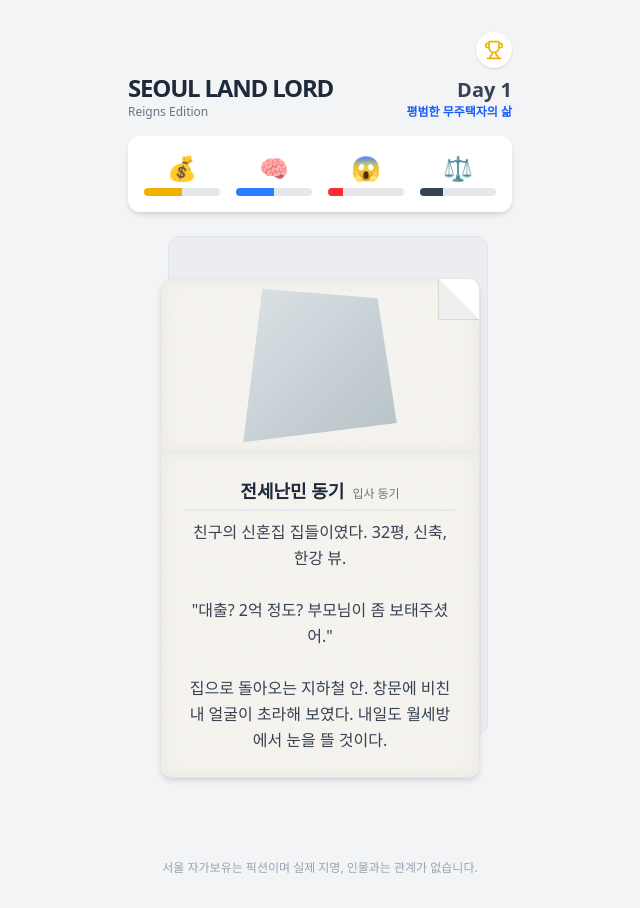
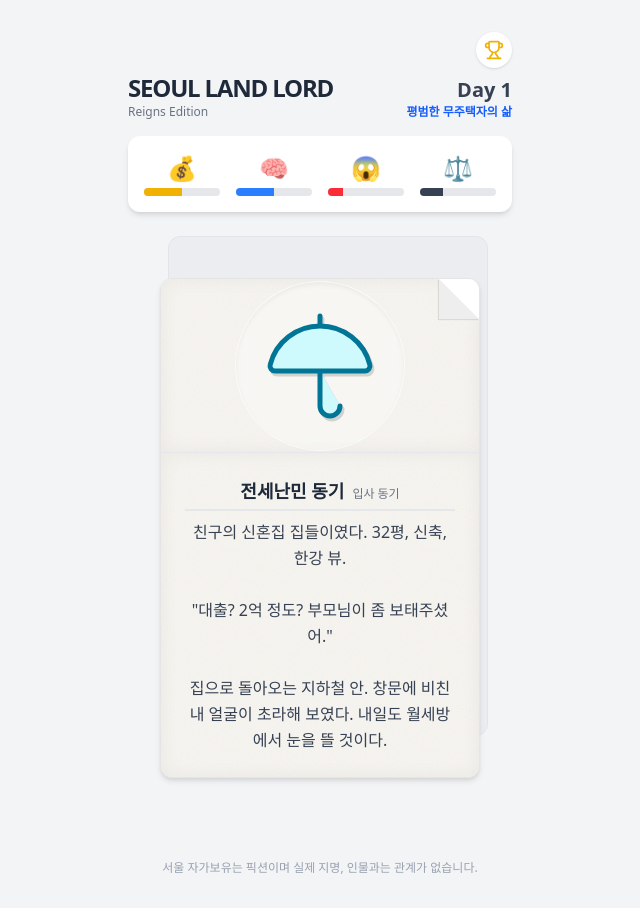
Before and after one commit to ddaog/seoul-real-estate-game, a React (Vite) app: page / in a window 1280 px wide. Shown: the whole page, without its empty margins (320-960 px from the left). Built offline with nearby package versions, Linux system fonts and the light colour scheme; no server answers.

Commit message:
feat: visual update to paper cut-out style
- v1.2.9 bump
- Replaced abstract origami shapes with Lucide Vector Icons
- Implemented 'Paper Cut-Out' CSS style (Hard Drop Shadows + Texture)
- Updated GameCard to render specific icons for each character role

```diff
--- a/package.json
+++ b/package.json
@@ -1,7 +1,7 @@
 {
   "name": "seoul-land-lord",
   "private": true,
-  "version": "1.2.8",
+  "version": "1.2.9",
   "type": "module",
   "scripts": {
     "dev": "vite",
--- a/src/components/GameCard.tsx
+++ b/src/components/GameCard.tsx
@@ -3,6 +3,7 @@ import { motion, useMotionValue, useTransform } from 'framer-motion';
 import type { PanInfo } from 'framer-motion';
 import type { Card } from '../types';
 import { DETAILED_CHARACTERS } from '../constants/characters';
+import { Briefcase, PlayCircle, Landmark, GraduationCap, Umbrella, Crown } from 'lucide-react';
 
 interface GameCardProps {
     card: Card;
@@ -27,18 +28,25 @@ const GameCard: React.FC<GameCardProps> = ({ card, onSwipe }) => {
         }
     };
 
-    // Extract folded paper art class based on character
-    const getCharacterPaperClass = (job: string): string => {
+    // Extract Lucide Icon and Color based on character (Paper Cutout Style)
+    const getCharacterRender = (job: string) => {
         const character = Object.values(DETAILED_CHARACTERS).find(char => char.job === job);
 
         switch (character?.id) {
-            case 'PARK_BOKDEOK': return 'origami-building';
-            case 'KIM_YOUNGKKEUL': return 'origami-play';
-            case 'LEE_DAECHUL': return 'origami-bank';
-            case 'GANGNAM_UMMA': return 'origami-fan';
-            case 'JEONSE_REFUGEE': return 'origami-crumpled';
-            case 'BUILDING_HALMAE': return 'origami-crown';
-            default: return 'origami-shape';
+            case 'PARK_BOKDEOK':
+                return <Briefcase size={120} strokeWidth={1} className="text-blue-700 fill-blue-100 paper-cutout" />;
+            case 'KIM_YOUNGKKEUL':
+                return <PlayCircle size={120} strokeWidth={1} className="text-red-600 fill-red-100 paper-cutout" />;
+            case 'LEE_DAECHUL':
+                return <Landmark size={120} strokeWidth={1} className="text-gray-600 fill-gray-100 paper-cutout" />;
+            case 'GANGNAM_UMMA':
+                return <GraduationCap size={120} strokeWidth={1} className="text-purple-700 fill-purple-100 paper-cutout" />;
+            case 'JEONSE_REFUGEE':
+                return <Umbrella size={120} strokeWidth={1} className="text-cyan-700 fill-cyan-100 paper-cutout" />;
+            case 'BUILDING_HALMAE':
+                return <Crown size={120} strokeWidth={1} className="text-yellow-600 fill-yellow-100 paper-cutout" />;
+            default:
+                return <Briefcase size={120} strokeWidth={1} className="text-gray-500 fill-gray-100 paper-cutout" />;
         }
     };
 
@@ -59,8 +67,10 @@ const GameCard: React.FC<GameCardProps> = ({ card, onSwipe }) => {
                     {/* Visual Header - Paper Texture Background */}
                     <div className="relative h-3/5 w-full bg-[#f0f0f0] overflow-hidden flex items-center justify-center paper-texture border-b border-gray-200">
 
-                        {/* Origami Avatar */}
-                        <div className={`w-48 h-48 shadow-inner transition-transform duration-500 hover:scale-105 ${getCharacterPaperClass(card.character.job)}`} />
+                        {/* Paper Cutout Avatar (Lucide Icon) */}
+                        <div className="relative z-10 p-6 bg-white/30 rounded-full backdrop-blur-sm border border-white/40 shadow-inner">
+                            {getCharacterRender(card.character.job)}
+                        </div>
 
                         {/* Hint Overlay (Left/Right) */}
                         <motion.div
--- a/src/index.css
+++ b/src/index.css
@@ -32,59 +32,15 @@
     box-shadow: -1px 1px 1px rgba(0, 0, 0, 0.1);
   }
 
-  /* Origami Shape Placeholders */
-  .origami-shape {
-    width: 100%;
-    height: 100%;
-    clip-path: polygon(50% 0%, 100% 50%, 50% 100%, 0% 50%);
-    background: linear-gradient(135deg, #f0f0f0 0%, #dcdcdc 50%, #c0c0c0 100%);
-    position: relative;
+  /* Paper Cutout Effect */
+  .paper-cutout {
+    filter: drop-shadow(2px 3px 0px rgba(0, 0, 0, 0.15));
+    transition: all 0.3s ease;
   }
 
-  .origami-shape::before {
-    content: '';
-    position: absolute;
-    width: 100%;
-    height: 100%;
-    background: rgba(255, 255, 255, 0.2);
-    clip-path: polygon(50% 0%, 50% 100%, 0% 50%);
-  }
-
-  /* Specific Characters */
-  .origami-building {
-    /* Park Bok-deok */
-    clip-path: polygon(20% 100%, 20% 40%, 50% 10%, 80% 40%, 80% 100%);
-    background: linear-gradient(135deg, #8baecc 0%, #6889a8 100%);
-  }
-
-  .origami-play {
-    /* Kim Young-kkeul */
-    clip-path: polygon(25% 20%, 85% 50%, 25% 80%);
-    background: linear-gradient(135deg, #ff6b6b 0%, #ee5253 100%);
-  }
-
-  .origami-bank {
-    /* Lee Dae-chul */
-    clip-path: polygon(10% 100%, 10% 40%, 50% 20%, 90% 40%, 90% 100%);
-    background: linear-gradient(135deg, #a4b0be 0%, #747d8c 100%);
-  }
-
-  .origami-fan {
-    /* Gangnam Umma */
-    clip-path: polygon(50% 100%, 0% 20%, 100% 20%);
-    background: linear-gradient(135deg, #ff9ff3 0%, #f368e0 100%);
-  }
-
-  .origami-crumpled {
-    /* Jeonse Refugee */
-    clip-path: polygon(20% 10%, 80% 15%, 90% 80%, 10% 90%);
-    background: linear-gradient(135deg, #dfe6e9 0%, #b2bec3 100%);
-  }
-
-  .origami-crown {
-    /* Building Halmae */
-    clip-path: polygon(10% 90%, 20% 30%, 50% 80%, 80% 30%, 90% 90%);
-    background: linear-gradient(135deg, #feca57 0%, #ff9f43 100%);
+  .paper-cutout:hover {
+    transform: scale(1.05) rotate(2deg);
+    filter: drop-shadow(4px 5px 0px rgba(0, 0, 0, 0.2));
   }
 }
 
```
